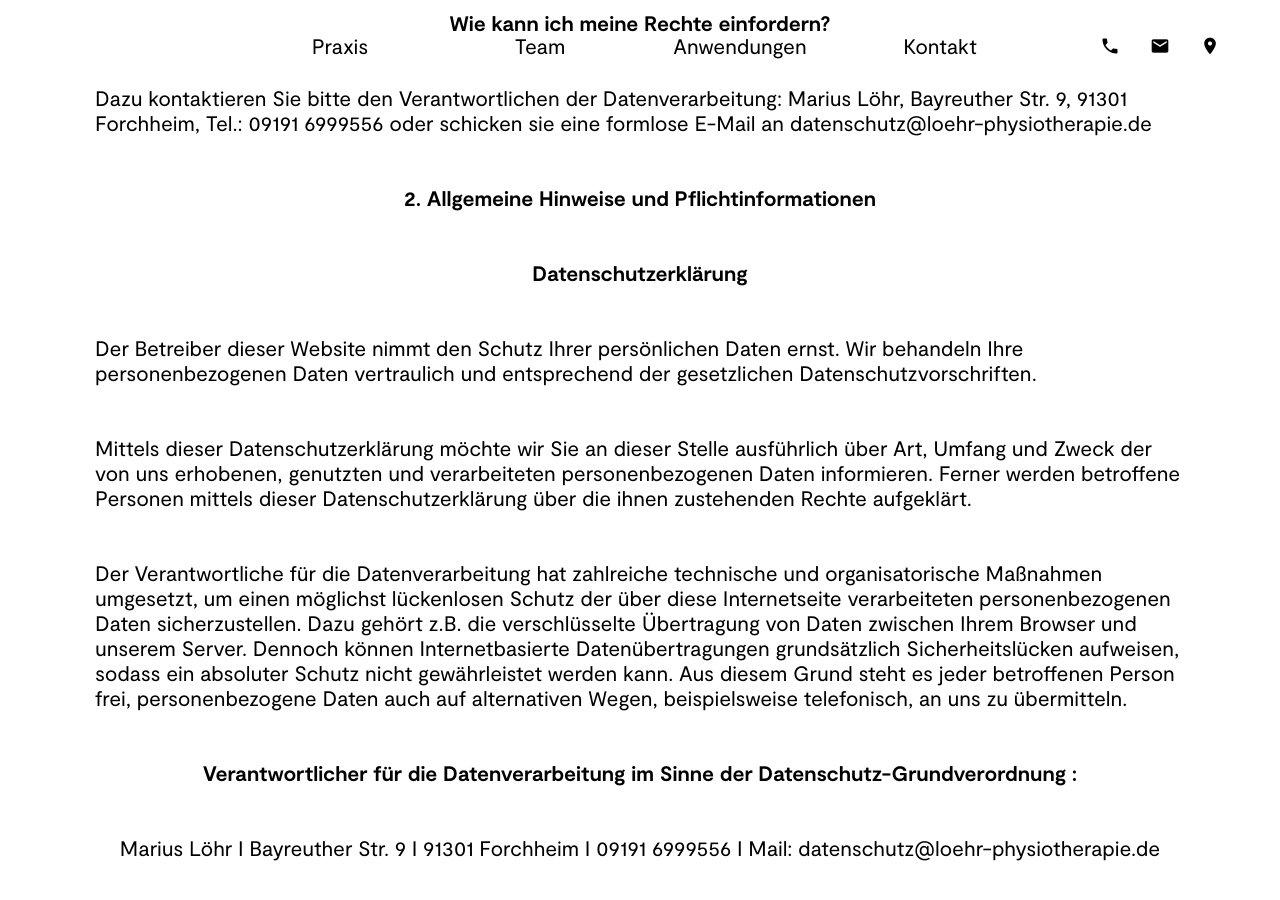
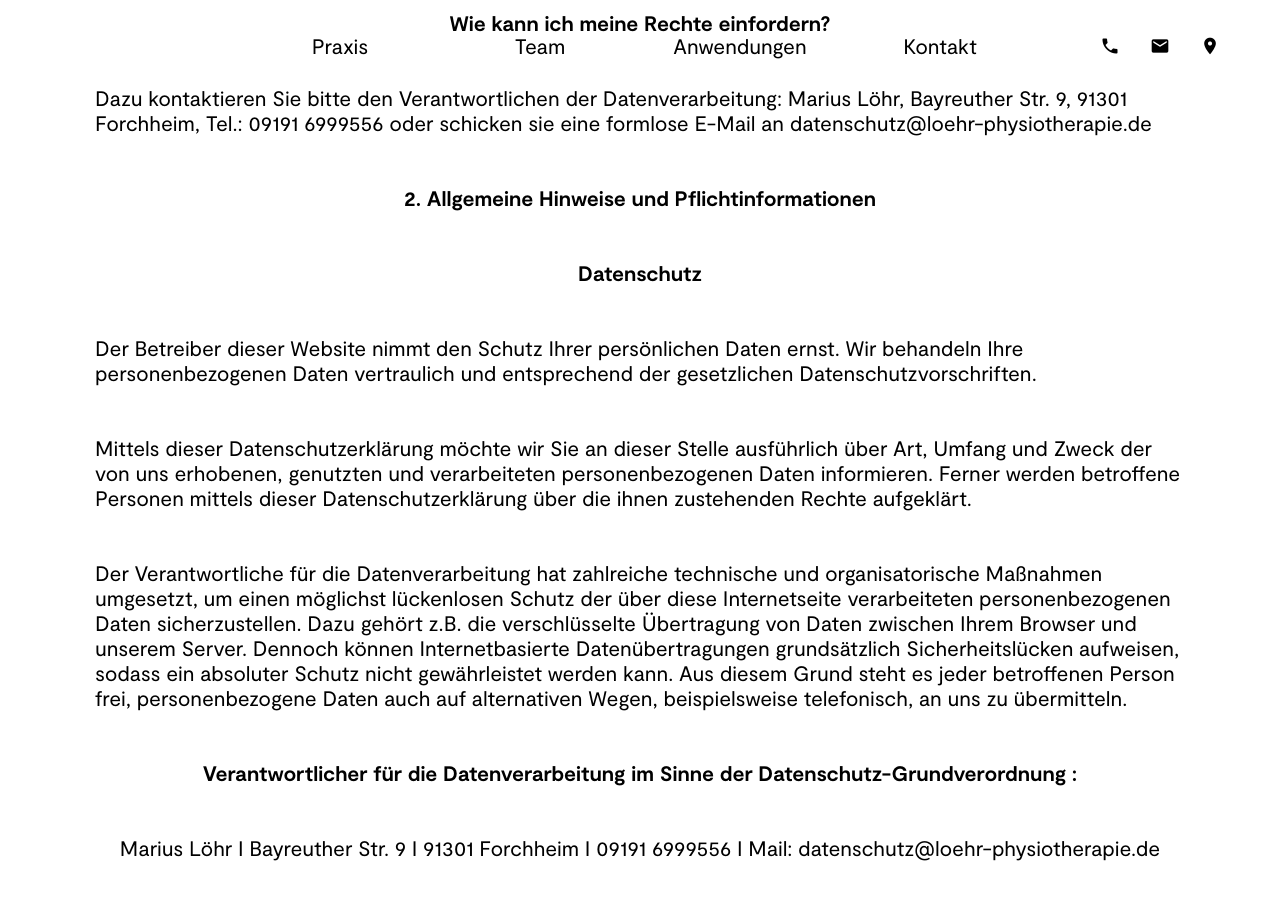
Before and after one commit to loehr-physiotherapie/loehr-physiotherapie.github.io, a Jekyll site: the page built from datenschutz.html, in a window 1280 px wide and 900 px high, scrolled down 2515 px. Built offline with Jekyll 4.4.1, drawn with Linux system fonts in a browser that asks for light colours.

Commit message:
Updated 'datenschutz.html' via CloudCannon

```diff
--- a/datenschutz.html
+++ b/datenschutz.html
@@ -42,7 +42,7 @@ permalink: /datenschutz/
                 <p><strong>Wie kann ich meine Rechte einfordern?</strong></p>
                 <p><strong></strong>Dazu kontaktieren Sie bitte den Verantwortlichen der Datenverarbeitung: Marius L&ouml;hr, Bayreuther Str. 9, 91301 Forchheim, Tel.: 09191 6999556 oder schicken sie eine formlose E-Mail an datenschutz@loehr-physiotherapie.de</p>
                 <p><strong>2. Allgemeine Hinweise und Pflichtinformationen</strong></p>
-                <p><strong><strong>Datenschutzerkl&auml;rung</strong></strong>
+                <p><strong><strong>Datenschutz</strong></strong>
                 </p>
                 <p>Der Betreiber dieser Website nimmt den Schutz Ihrer pers&ouml;nlichen Daten ernst. Wir behandeln Ihre personenbezogenen Daten vertraulich und entsprechend der gesetzlichen Datenschutzvorschriften.</p>
                 <p>Mittels dieser Datenschutzerkl&auml;rung m&ouml;chte wir Sie an dieser Stelle ausf&uuml;hrlich &uuml;ber Art, Umfang und Zweck der von uns erhobenen, genutzten und verarbeiteten personenbezogenen Daten informieren. Ferner werden betroffene Personen mittels dieser Datenschutzerkl&auml;rung &uuml;ber die ihnen zustehenden Rechte aufgekl&auml;rt.</p>
```
